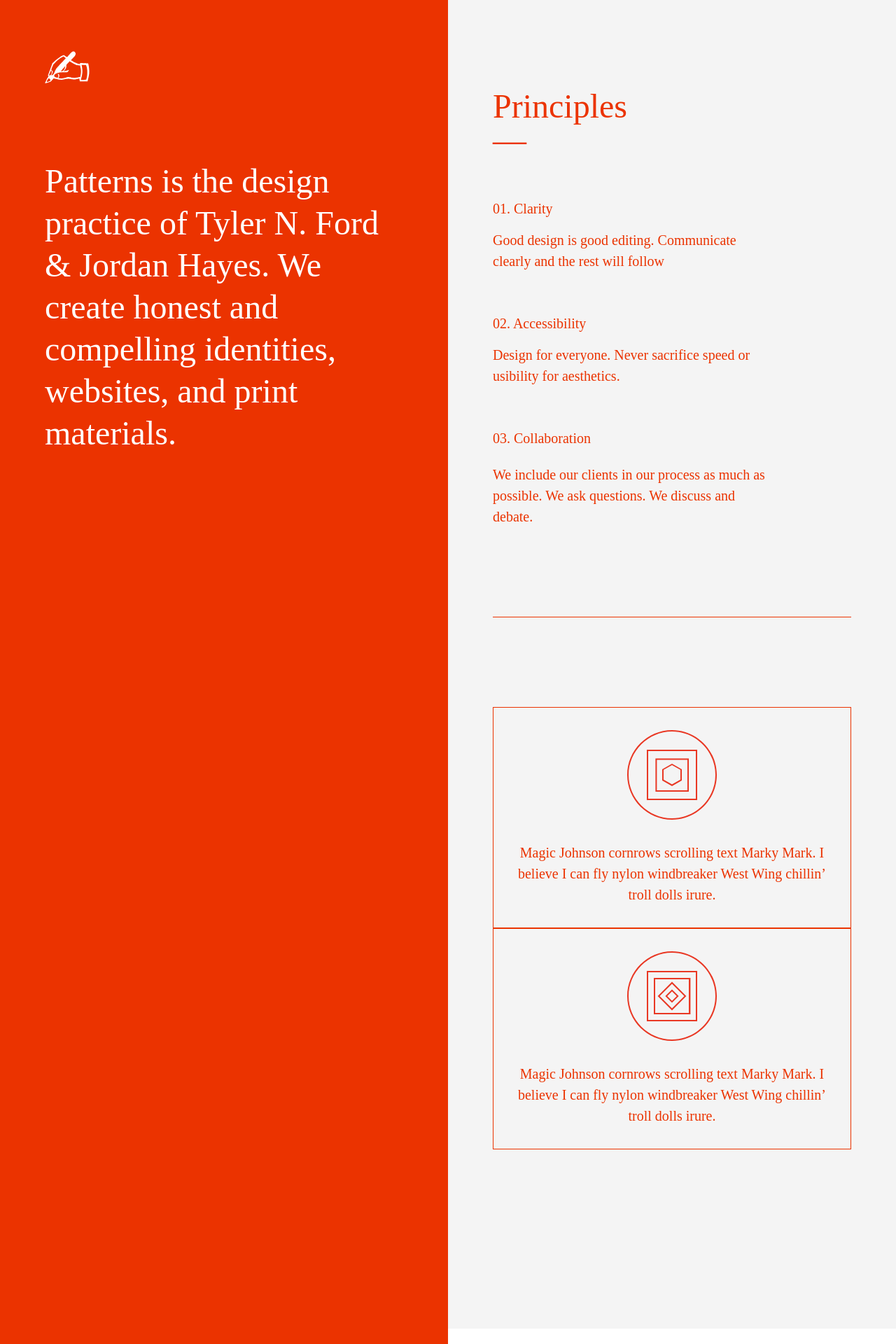
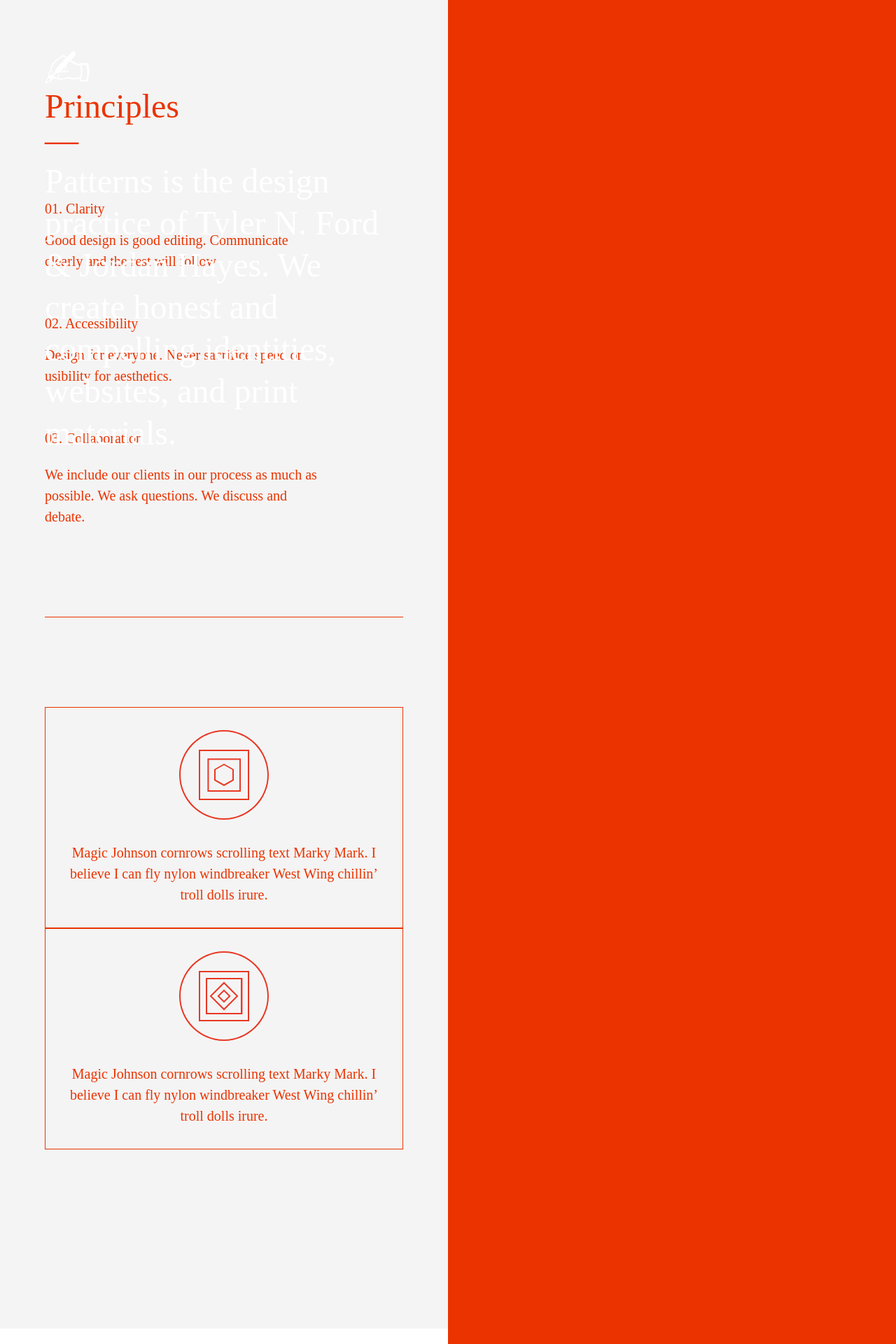
Before and after one commit to wearepatterns/wearepatterns.github.io, a Jekyll site: the page built from index.markdown, in a window 1280 px wide. Shown: the top 1920 px of the page at 70% size. Built offline with Jekyll 4.4.1, drawn with Linux system fonts in a browser that asks for light colours.

Commit message:
Update split.html

```diff
--- a/_layouts/split.html
+++ b/_layouts/split.html
@@ -44,7 +44,7 @@
 </head>
 
 <body class="fw4 bg-red flex-ns" style="font-family:'p22-underground';">
-    <header class="vh-100 white ph3 ph4-ns ph5-l w-50">
+    <header class="vh-100 absolute white ph3 ph4-ns ph5-l w-50">
         <img class="pt4 pt5-l mt0 mb4 mb5-l w2 w3-l" src="/hand.svg">
         <h1 class="pb5 pb0-ns mb0 f3 f2-ns f1-l lh-title measure-narrow normal">{{ page['description'] }}</h1>
     </header>
```
